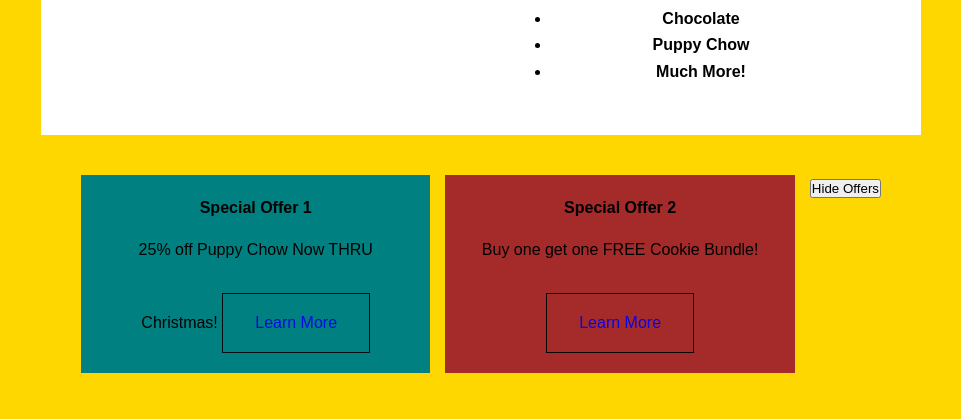
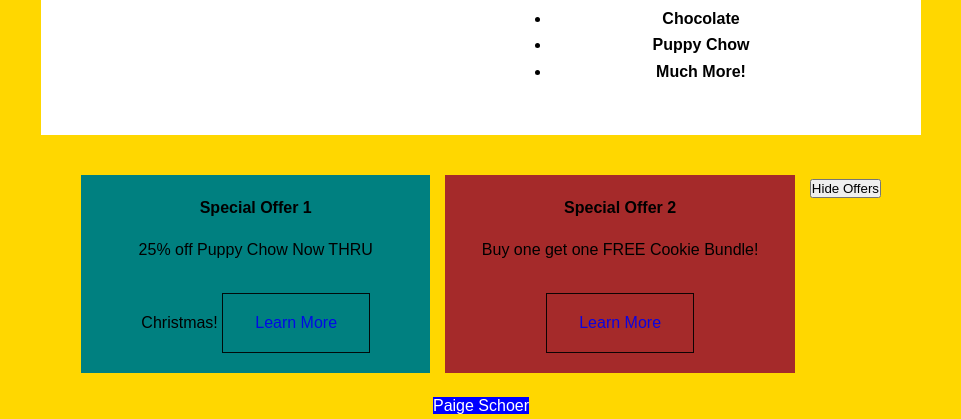
Before and after one commit to reesevw/vanderwoude-alhso-15b, a plain HTML site: page home.html in a window 1280 px wide. Shown: the part 443-862 px from the top of the page, without its empty margins (159-1120 px from the left). Before the commit the page ends 836 px from the top, so only its background shows below. Drawn offline with Linux system fonts and the light colour scheme.

Commit message:
added name to bottom-Paige Schoer

```diff
--- a/home.html
+++ b/home.html
@@ -85,5 +85,6 @@
         }
       </script>
     </div>
+    <span style="background-color:blue; color:white;">Paige Schoer<span/>
   </body>
 </html>
```
